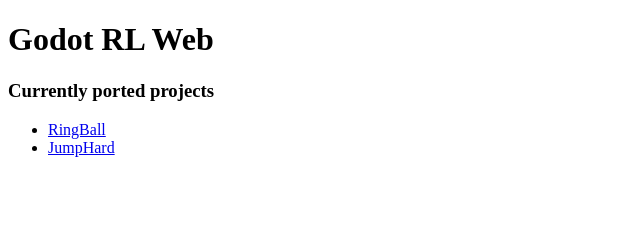
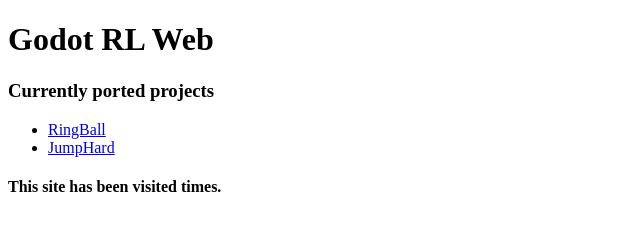
Before and after one commit to TechnoLukas/godotrl-web, a plain HTML site: page index.html in a window 1280 px wide. Shown: the whole page, without its empty margins (0-640 px from the left). Drawn offline with Linux system fonts and the light colour scheme.

Commit message:
Update index.html

```diff
--- a/index.html
+++ b/index.html
@@ -11,5 +11,7 @@
     <li><a href="RingBall/index.html">RingBall</a></li>
     <li><a href="JumpHard/index.html">JumpHard</a></li>
   </ul>
+
+  <h4>This site has been visited <span id="visits"></span> times.</h4>
 </body>
 </html>
```
